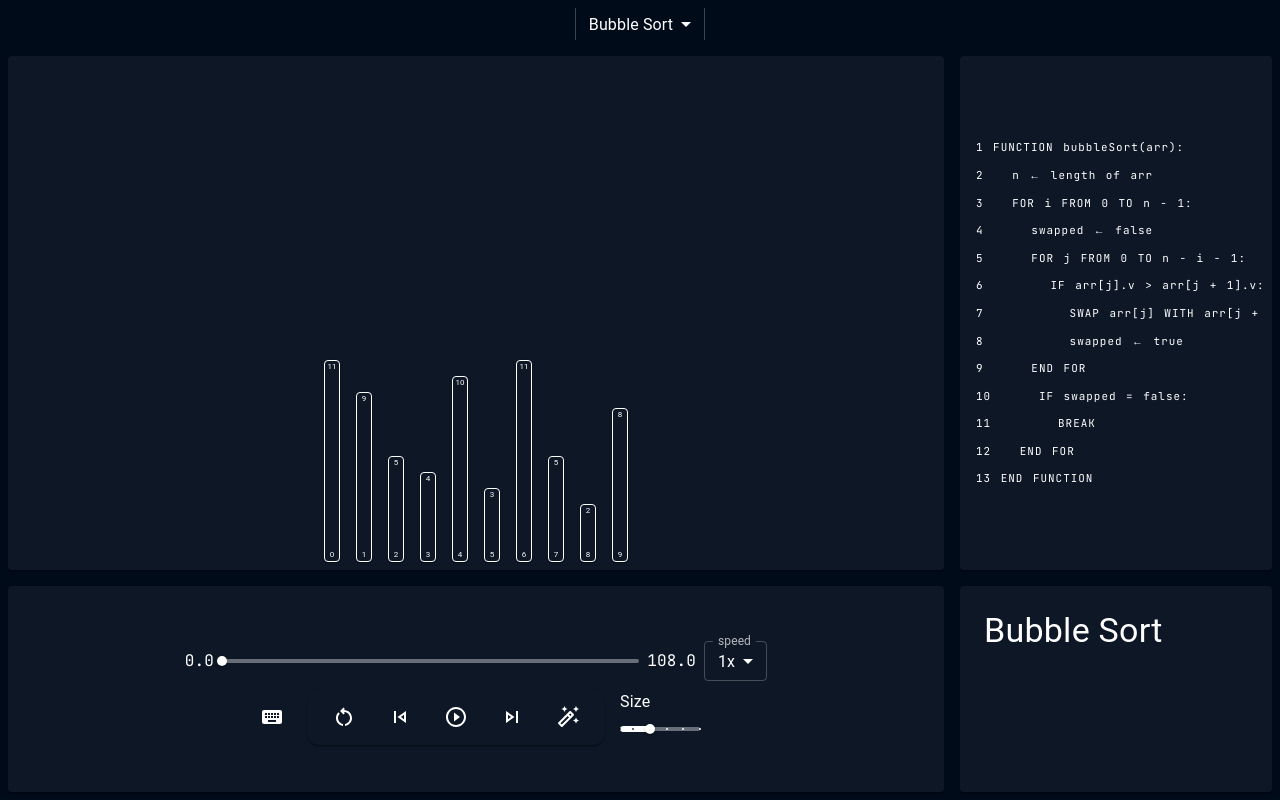
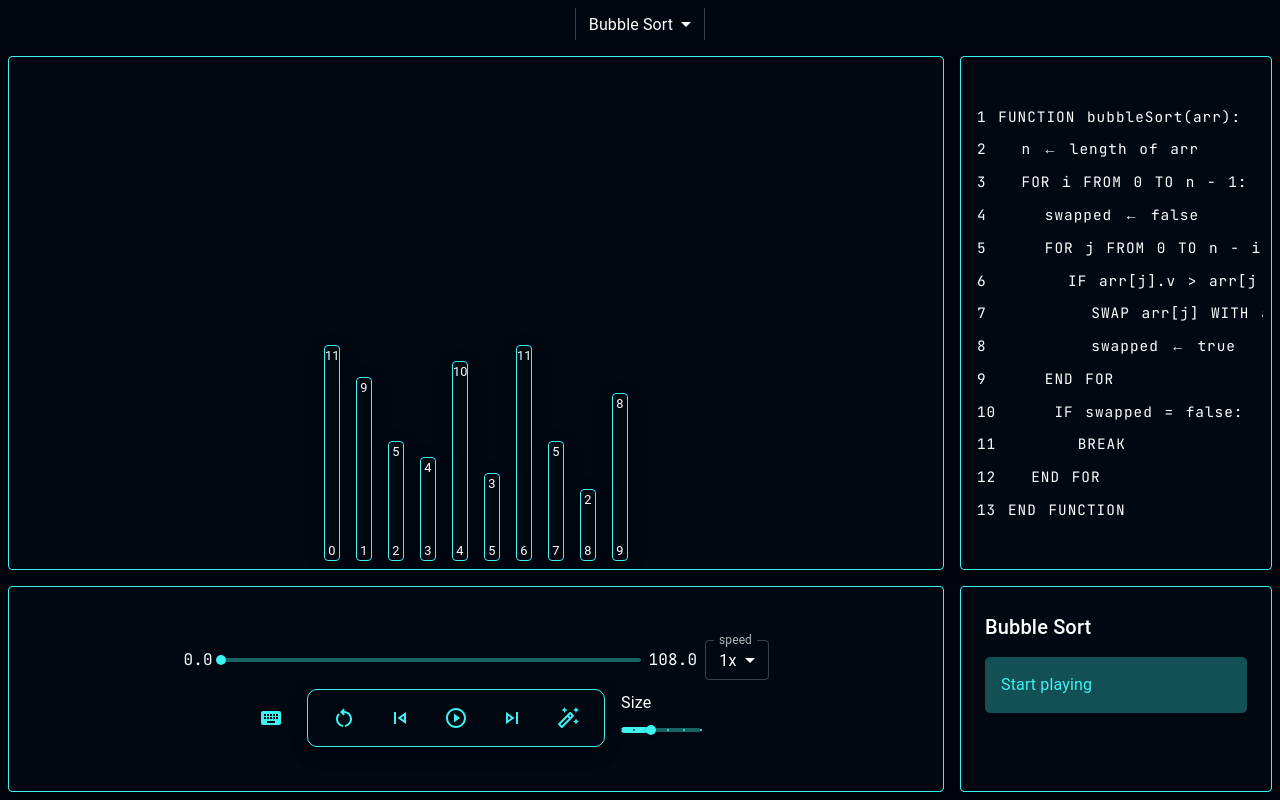
Before and after one commit to darkk-shadow/algorithm-visualizer, a React (Vite) app: page / in a window 1280 px wide. Built offline with nearby package versions, Linux system fonts and the light colour scheme.

Commit message:
Style about

```diff
--- a/src/App.scss
+++ b/src/App.scss
@@ -97,12 +97,6 @@ body,
       // box-shadow: 0 0 8px var(--mainCol); //for glow effect
     }
   }
-
-  //rail color
-  .MuiSlider-rail {
-    // color: var(--railCol)
-  }
-
   .Mui-active {
     height: 18px;
     width: 18px;
@@ -121,8 +115,6 @@ body,
   gap: 1em;
 
   .buttons {
-    // border: 2px solid var(--mainCol); //for theme
-    // color: var(--mainCol); //for theme
     border-radius: 10px;
     padding: 0.5em 1em;
     display: grid;
@@ -166,15 +158,6 @@ body,
     }
   }
 
-  //size input color
-  .MuiInput-root {
-    // color: var(--mainCol);
-  }
-
-  .MuiInputBase-input {
-    // border-bottom: 2px solid var(--mainCol);
-  }
-
 }
 
 ::-webkit-scrollbar {
@@ -209,27 +192,10 @@ body,
   }
 }
 
-//for texts
-.wrap {
-  // color: var(--textCol);
-}
 
-//for Desc text masking
 .title {
   font-size: 1.5rem;
   font-weight: bold;
-  // background-image: linear-gradient(var(--mainCol), #ffffff);
-  // -webkit-text-fill-color: transparent;
-  // -webkit-background-clip: text;
-}
-
-//for bar's appearance
-.bar {
-  // border: 2px solid var(--mainCol);
-  // background: linear-gradient(to bottom, var(--barCol) 50%, var(--railCol) 90%);
-  // border-radius: 3px;
-  // color: white;
-  // text-shadow: 0 0 5px #000000;
 }
 
 .desc {
@@ -239,14 +205,12 @@ body,
 .sizeBox {
   display: grid;
   align-items: center;
-  // color: var(--mainCol);
-  // text-shadow: 0 0 5px var(--mainCol);
 }
 
 .bar {
   width: 1em;
   text-align: center;
-  border-radius: 3px;
+  border-radius: 10%;
   border-width: 1px;
   border-style: solid;
 }
--- a/src/comps/About.jsx
+++ b/src/comps/About.jsx
@@ -1,4 +1,4 @@
-import { Box, Card, Typography } from "@mui/material";
+import { Box, Card, Paper, Typography } from "@mui/material";
 import { useApp } from "./contexts/AppProvider";
 
 const About = () => {
@@ -9,14 +9,19 @@ const About = () => {
     selectionSort: "Selection Sort",
   };
   return (
-    <Card className="about">
+    <Paper className="about">
       <Box className="wrap">
-        <Typography variant="h4" className="title" style={{ marginBottom: "0.7em" }}>
+        <Typography variant="h6" className="title" style={{ marginBottom: "0.7em" }}>
           {algorithms[selectedAlgo]}
         </Typography>
-        <Typography className="desc">{desc}</Typography>
+        <Typography sx={{
+          color: "rgba(61, 243, 240)",
+          backgroundColor: "rgba(61, 243, 240, 0.3)",
+          padding: "1em",
+          borderRadius: "5px",
+        }} className="desc">{desc}</Typography>
       </Box>
-    </Card>
+    </Paper>
   );
 };
 
--- a/src/comps/Bar.jsx
+++ b/src/comps/Bar.jsx
@@ -4,9 +4,10 @@ const Bars = (p) => {
   return (
     <Paper
       className="bar"
+      elevation={10}
       id={`b${p.id}`}
     >
-      <Typography sx={{fontSize: "0.5em"}}>
+      <Typography sx={{fontSize: "0.8em"}}>
         {p.val}
         </Typography>
 
@@ -15,7 +16,7 @@ const Bars = (p) => {
           height: `${p.val}em`,
         }}
       ></Box>
-      <Typography sx={{fontSize: "0.5em"}}>{p.id}</Typography>
+      <Typography sx={{fontSize: "0.8em"}}>{p.id}</Typography>
     </Paper>
   );
 };
--- a/src/comps/Code.jsx
+++ b/src/comps/Code.jsx
@@ -22,7 +22,6 @@ const Code = () => {
             <Typography component="pre"
               sx={{
                 fontFamily:"JetBrains Mono",
-                fontSize: "0.6em !important"
               }}
               id={`c${i}`} key={i}
             >
--- a/src/comps/contexts/AppProvider.jsx
+++ b/src/comps/contexts/AppProvider.jsx
@@ -4,7 +4,7 @@ const AppContext = createContext();
 
 export default function DescProvider({children}){
   const [speed, setSpeed] = useState(1)
-  const [desc, setDesc] = useState("")
+  const [desc, setDesc] = useState("Start playing")
   const [selectedAlgo,setSelectedAlgo] = useState("bubbleSort")
   return <AppContext.Provider value={{speed, setSpeed, selectedAlgo, setSelectedAlgo, desc, setDesc}}>
     {children}
--- a/src/theme.js
+++ b/src/theme.js
@@ -1,20 +1,56 @@
 import { createTheme } from '@mui/material/styles';
 
-const primaryClr = '#23eded'
-const paperClr = '#010812'
-const bgClr = 'rgb(0, 11, 26)'
+const primaryClr = '#3df3f0'
+const paperClr = "#010812"
+const bgClr ='#00060f'
+const primarBorderClr = "#3df3f0"
+const hoverClr = "#23eded"
 
 const theme = createTheme({
   palette: {
     mode: 'dark',
     primary: {
-      main: '#ffffff',
+      main: primaryClr,
     },
     background: {
       default: bgClr,
-      paper: bgClr,
     },
   },
+  components:{
+    MuiIconButton: {
+      styleOverrides: {
+        root: {
+          color: primaryClr,
+          "&:hover > *":{
+            filter: `drop-shadow(0 0 3px ${hoverClr})`,
+          }
+        },
+      },
+    },
+    MuiTooltip: {
+      styleOverrides: {
+        tooltip: {
+          backgroundColor: '#ffffff',
+          color: '#000000',
+          fontSize: '0.8rem',
+        },
+        arrow: {
+          color: '#ffffff',
+        },
+      },
+    },
+    MuiPaper:{
+      defaultProps:{
+        elevation: 10,
+      },
+      styleOverrides:{
+        root:{
+          border: `1px solid ${primarBorderClr}`,
+          background: paperClr
+        }
+      }
+    }
+  }
 });
 
 export default theme;
--- a/src/utils/logToAnim.js
+++ b/src/utils/logToAnim.js
@@ -1,7 +1,8 @@
 import gsap from "gsap";
 
 const bgClr = "#010812"
-const activeCodeClr = "#3DF3F120"
+const activeCodeClr ="rgba(61, 243, 240, 0.30)"
+const activeCodeFontClr ="rgba(61, 243, 240)"
 const pickBarClr = "red"
 const mainCol = "#23eded"
 
@@ -31,24 +32,27 @@ export const animateLog = (log, codeLen, p) => {
 };
 
 function animNewMin(l, tl){
-  tl.to(`#b${l.old}`, {borderColor:mainCol})
+  tl.to(`#b${l.old}`, {borderColor:"white"})
     .to(`#b${l.new}`, {borderColor:pickBarClr})
 }
 
 function animResetMin(l,tl){
-  tl.to(`#b${l.i}`, {borderColor:mainCol})
+  tl.to(`#b${l.i}`, {borderColor:"white"})
 }
 
 function animCode(l, tl, setDesc, codeLen){
   for(let line of l.lines){
     for(let i=0; i<codeLen; i++){
       tl.to(`#c${i}`,{
-        backgroundColor: bgClr,
+        backgroundColor: "transparent",
+        color: "white",
         duration: 0,
       })
     }
     tl.to(`#c${line-1}`,{
-      backgroundColor: activeCodeClr,
+        color: activeCodeFontClr,
+        borderRadius: "5px",
+        backgroundColor: activeCodeClr,
       onStart: ()=>setDesc(l.desc),
       onReverseComplete: ()=>setDesc(l.desc)
     })
@@ -58,10 +62,10 @@ function animCode(l, tl, setDesc, codeLen){
 function animSwapBars(l, tl){
   let dist = l.j - l.i;
   tl.to(`#b${l.i_id}`,{
-    x: `+=${dist*2}em`
+    xPercent: `+=${dist*200}`
   })
   tl.to(`#b${l.j_id}`,{
-    x: `+=${dist*-2}em`
+    xPercent: `+=${dist*-200}`
   }, "<")
 }
 
```
